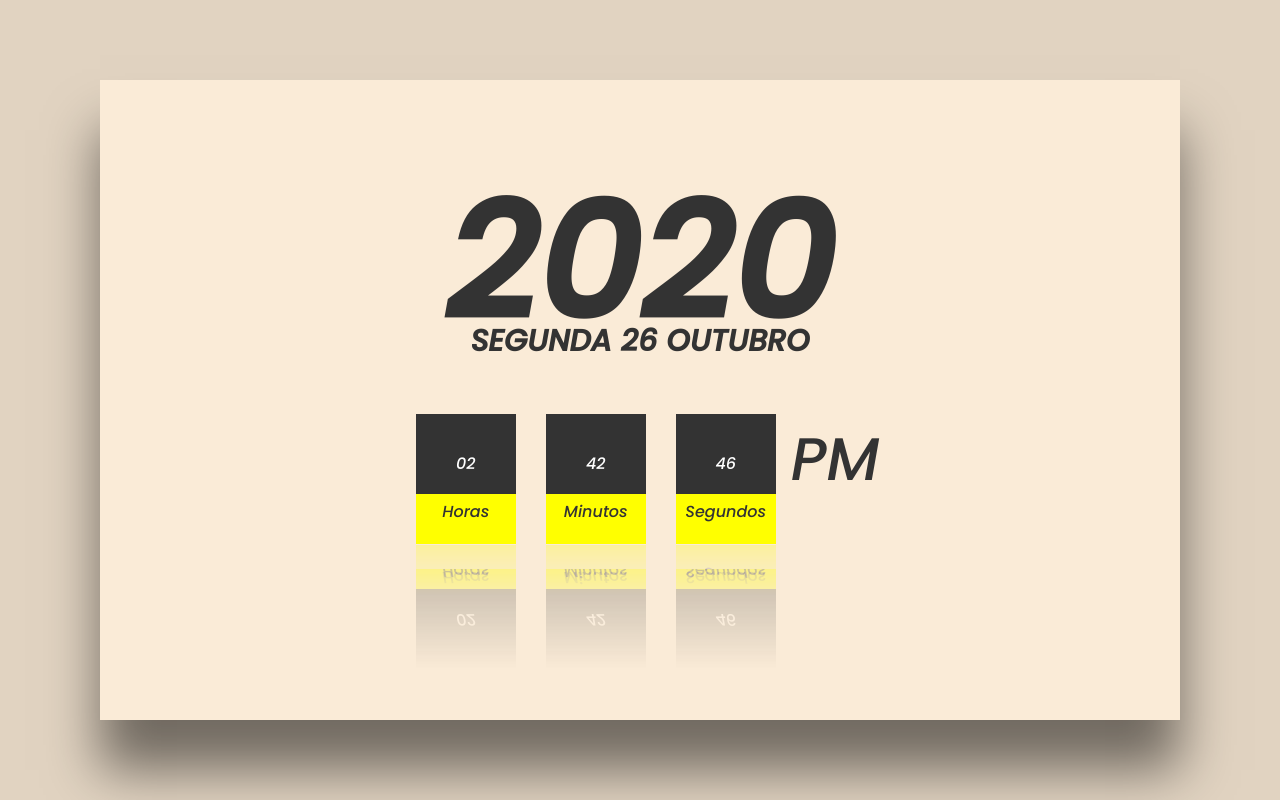
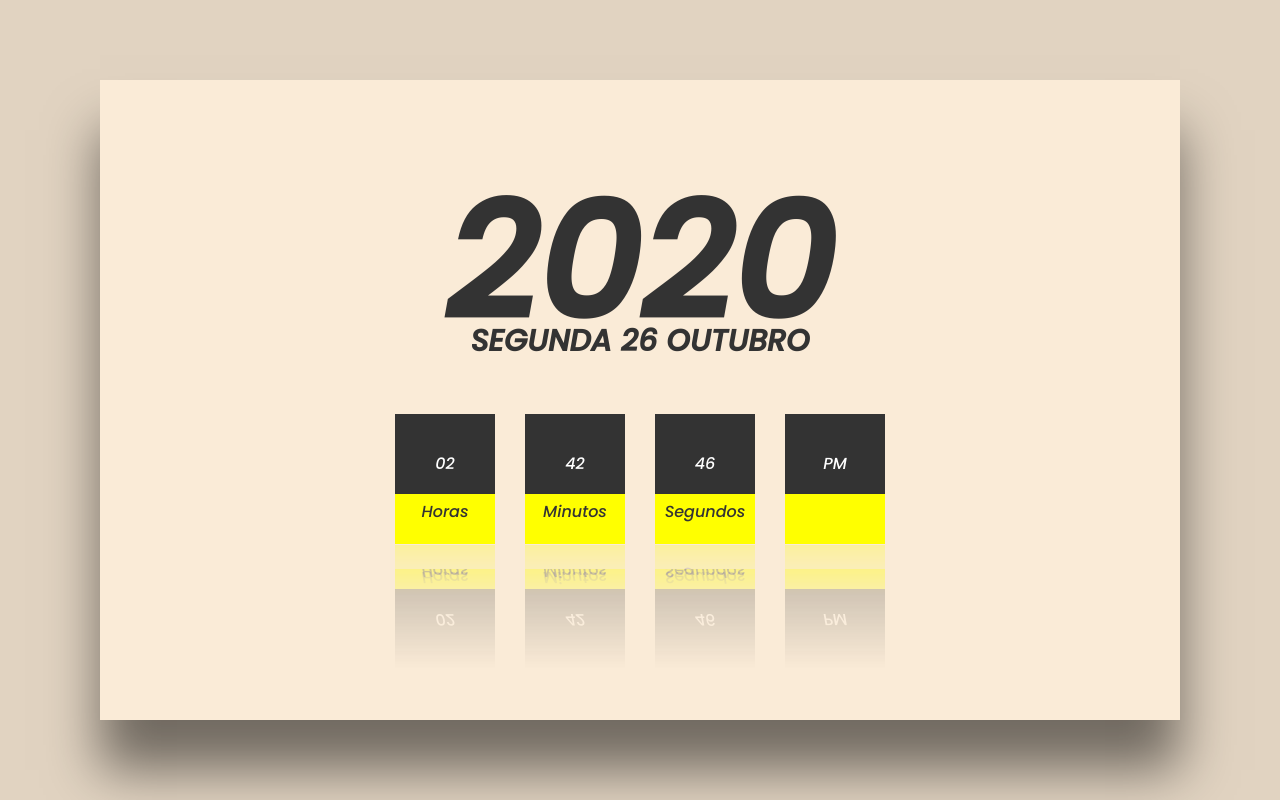
Before and after one commit to philipheferreira/Relogio-Data-html-css-js, a plain HTML site: page index.html in a window 1280 px wide. Drawn offline with Linux system fonts and the light colour scheme.

Commit message:
first AM adjust

```diff
--- a/index.html
+++ b/index.html
@@ -13,11 +13,11 @@
 	<div class="relogio">
 		<h2 id= 'year'><span ></span></h2>
     <h3><span id="dias">NA </span> <span id="diaData"> NA </span> <span id=mês> NA </span></h3>
-				<span class="tempo">
+				<div class="tempo">
 				<div id="horas">NA</div>
 				<div id="minutos">NA</div>
 				<div id="segundos">NA</div>
-				<span id="sessao">NA</span>
+				<div id="sessao">NA</div>
 				</div>
 	</div>
 
--- a/style.css
+++ b/style.css
@@ -56,9 +56,7 @@ body{
     margin-top: 50px;
 }
 
-
-
-.tempo div {
+.tempo div{
     position: relative;
     width: 100px;
     height: 100px;
@@ -73,7 +71,7 @@ body{
 
 }
 
-.tempo div:before {
+.tempo div:before{
     content: '';
     position: absolute;
     bottom: -30px;
@@ -86,14 +84,6 @@ body{
     line-height: 35px;
     font-weight: 300;
     -webkit-box-reflect: below 1px linear-gradient(transparent, #0004);
-}
-
-.tempo #sessao{
-            text-align: center;
-            font-size:60px;
-            color: #333;
-            font-weight: 100;
-            margin-bottom:0;
 }
 
 .tempo #dias:before{
```
